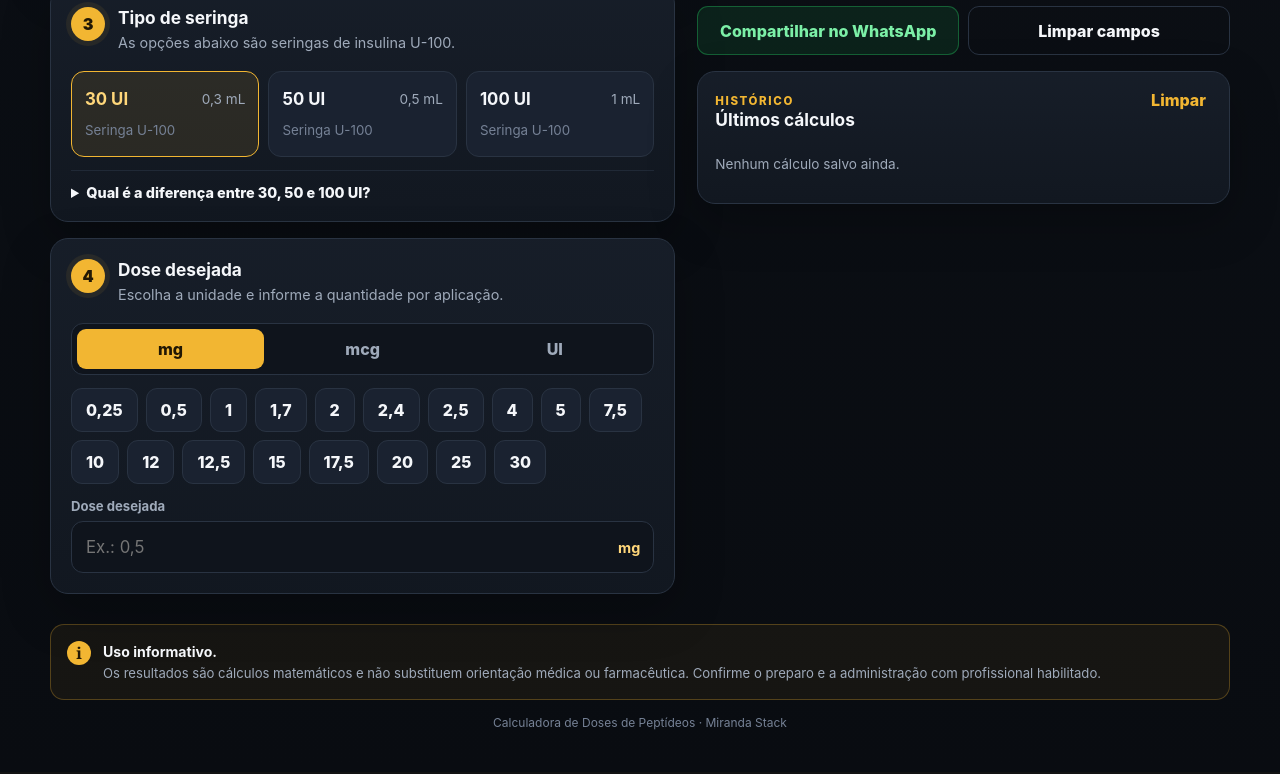
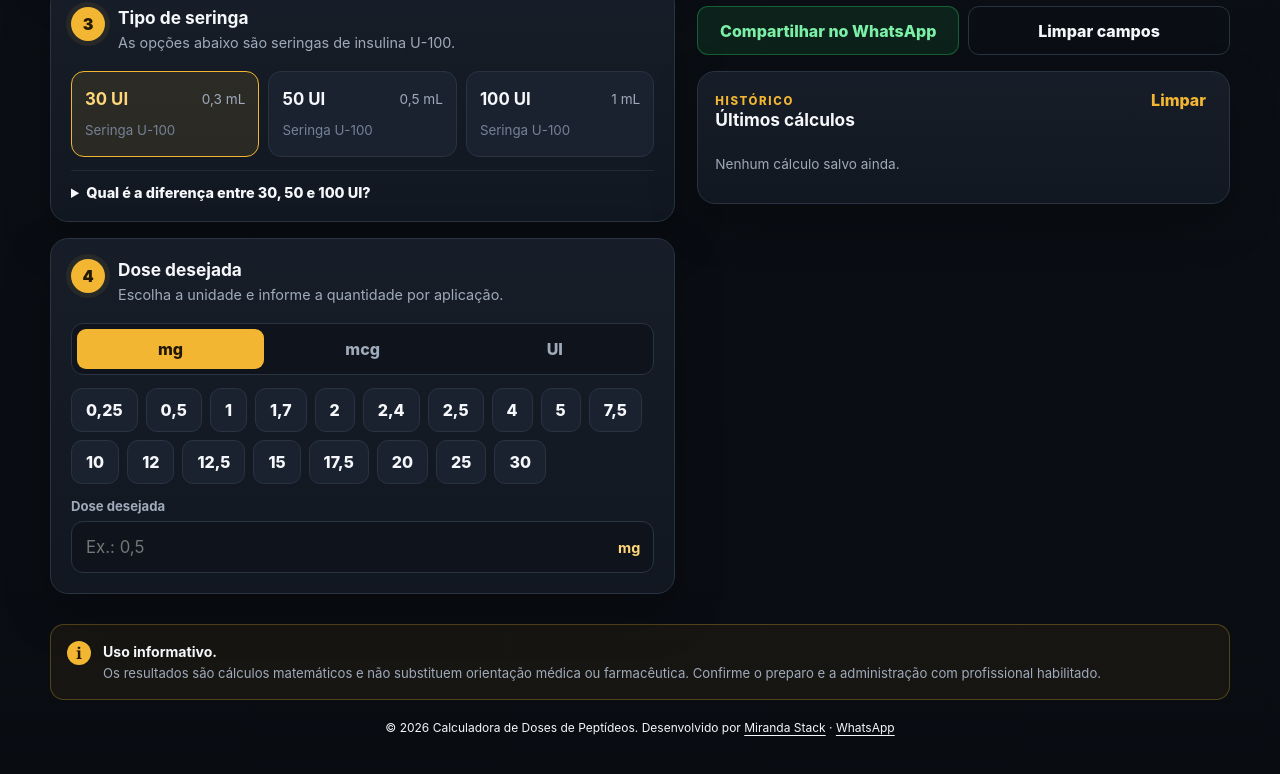
Before and after one commit to EduMiranda78/calculadora-pepitideos, a plain HTML site: page index.html in a window 1280 px wide. Shown: the part 613-1387 px from the top of the page. Drawn offline with Linux system fonts and the light colour scheme.

Commit message:
Atualiza WhatsApp comercial e adiciona crédito Miranda Stack

```diff
--- a/index.html
+++ b/index.html
@@ -206,7 +206,9 @@
           <p>Os resultados são cálculos matemáticos e não substituem orientação médica ou farmacêutica. Confirme o preparo e a administração com profissional habilitado.</p>
         </div>
       </div>
-      <p class="footer-brand">Calculadora de Doses de Peptídeos · Miranda Stack</p>
+      <div class="mirandastack-credit" style="display:block;position:static;margin:0;padding:18px 16px;text-align:center;font-size:12px;font-weight:400;line-height:1.7;letter-spacing:normal;color:inherit;background:transparent;overflow-wrap:anywhere">
+  © 2026 Calculadora de Doses de Peptídeos. Desenvolvido por <a href="https://mirandastack.com" target="_blank" rel="noopener noreferrer" style="color:inherit;text-decoration:underline;text-underline-offset:3px">Miranda Stack</a> · <a href="https://wa.me/5521986331853" target="_blank" rel="noopener noreferrer" aria-label="WhatsApp comercial da Miranda Stack" style="color:inherit;text-decoration:underline;text-underline-offset:3px">WhatsApp</a>
+</div>
     </footer>
   </main>
 
```
